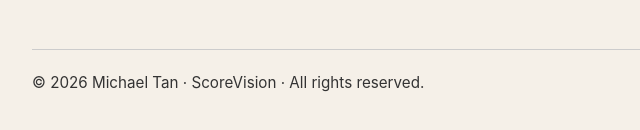
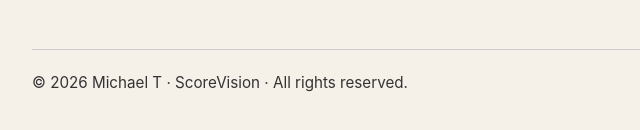
Before and after one commit to MrMikol/ScoreVision, a website: page privacy-policy.html in a window 1280 px wide. Shown: the part 2169-2299 px from the top of the page, 278-918 px from the left. Drawn offline with Linux system fonts and the light colour scheme.

Commit message:
Fix: Made adjustments to policy doc

```diff
--- a/privacy-policy.html
+++ b/privacy-policy.html
@@ -155,7 +155,7 @@
   </ul>
 
   <footer>
-    <p>© 2026 Michael Tan · ScoreVision · All rights reserved.</p>
+    <p>© 2026 Michael T · ScoreVision · All rights reserved.</p>
   </footer>
 
 </body>
```
